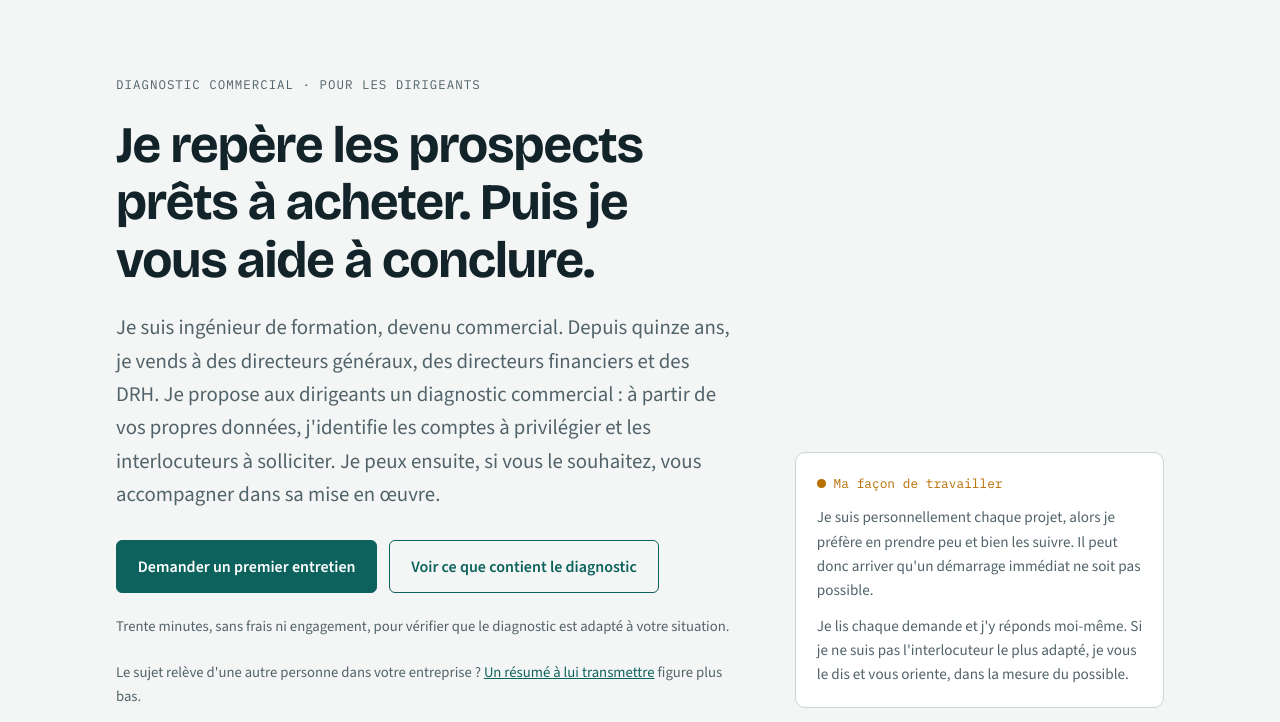
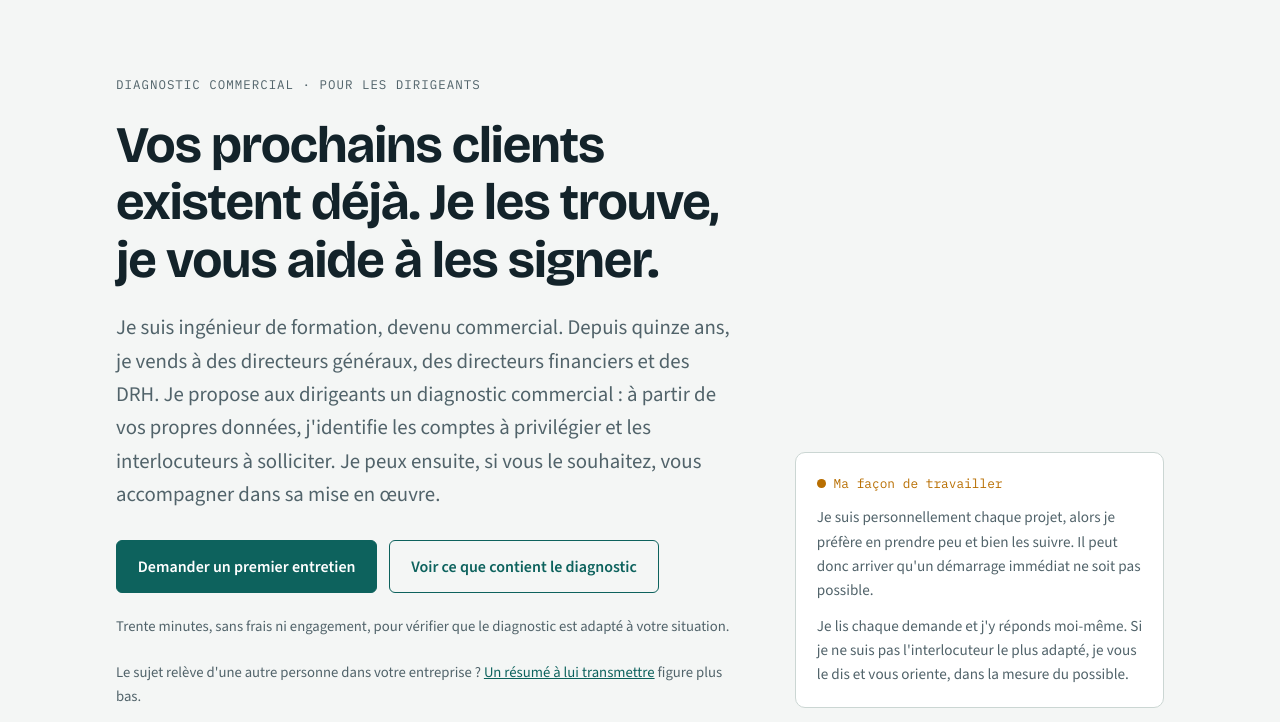
Before and after one commit to wggaming/wagramconseil, a plain HTML site: page index.html in a window 1280 px wide. Shown: the part 78-800 px from the top of the page. Drawn offline with nearby package versions, Linux system fonts and the light colour scheme.

Commit message:
Accroche : vos prochains clients existent déjà
Co-Authored-By: Claude Opus 5.5 <noreply@anthropic.com>
Claude-Session: https://claude.ai/code/session_01HTg6kZESVsoL9JTcL4rNqP

```diff
--- a/index.html
+++ b/index.html
@@ -200,7 +200,7 @@ footer details p{margin-top:.6rem;max-width:70ch}
   <div class="wrap hero">
     <div class="stack">
       <p class="eyebrow">Diagnostic commercial · pour les dirigeants</p>
-      <h1>Je repère les prospects prêts à acheter. Puis je vous aide à conclure.</h1>
+      <h1>Vos prochains clients existent déjà. Je les trouve, je vous aide à les signer.</h1>
       <p class="lede">Je suis ingénieur de formation, devenu commercial. Depuis quinze ans, je vends à des directeurs généraux, des directeurs financiers et des DRH. Je propose aux dirigeants un diagnostic commercial : à partir de vos propres données, j'identifie les comptes à privilégier et les interlocuteurs à solliciter. Je peux ensuite, si vous le souhaitez, vous accompagner dans sa mise en œuvre.</p>
       <div class="cta-row">
         <a class="btn btn-primary" href="#rendez-vous">Demander un premier entretien</a>
```
